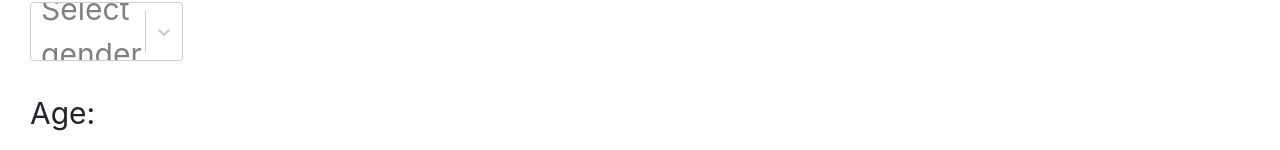
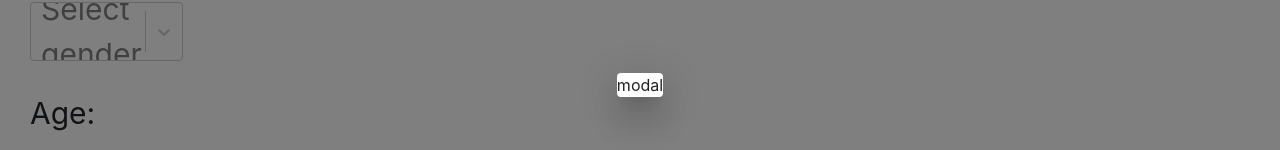
Before and after one commit to BalintAts/catagotchi_frontend, a React (Create React App) app: page / in a window 1280 px wide. Both pictures are taken after a click on the button "Logout". Shown: the part 315-465 px from the top of the page. Built offline with nearby package versions, Linux system fonts and the light colour scheme; no server answers.

Commit message:
Empty modal can be opened

```diff
--- a/src/components/navbar.jsx
+++ b/src/components/navbar.jsx
@@ -2,6 +2,7 @@ import React, { useState, useContext } from 'react';
 import { IsUsersCatsContext, IsUsersCatsProvider } from "../contexts/isUsersCats_context";
 import LinkStyle from "../styleComponents/linkStyle";
 import { AppBar, Toolbar, Box, } from "@material-ui/core";
+import Dialog from '@material-ui/core/Dialog';
 
 const Navbar = props => {
 
@@ -43,6 +44,9 @@ const Navbar = props => {
                         <LinkStyle to="/my-cats" onClick={changeToMyCats} style={{ textDecoration: "none", justify: "left" }}>My cats</LinkStyle>
                     </div>
                     <button onClick={handleOpenLogin} style={{ justify: "right" }}>Logout</button>
+                    <Dialog open={openLogin} onClose={handleCloseLogin} aria-labelledby="form-dialog-title">
+                        modal
+                    </Dialog>
                     {/* <button id="bgButton" onClick={ChangeBgColor}>ChangeBgColor</button> */}
                 </Toolbar>
             </AppBar>
```
